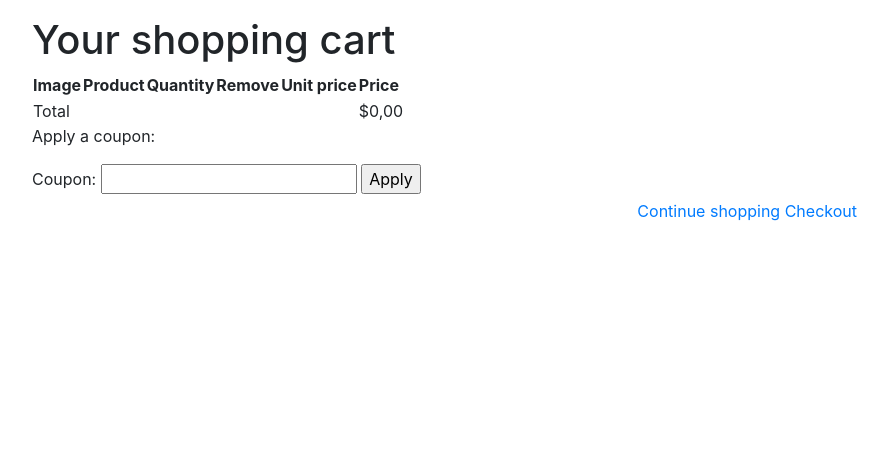
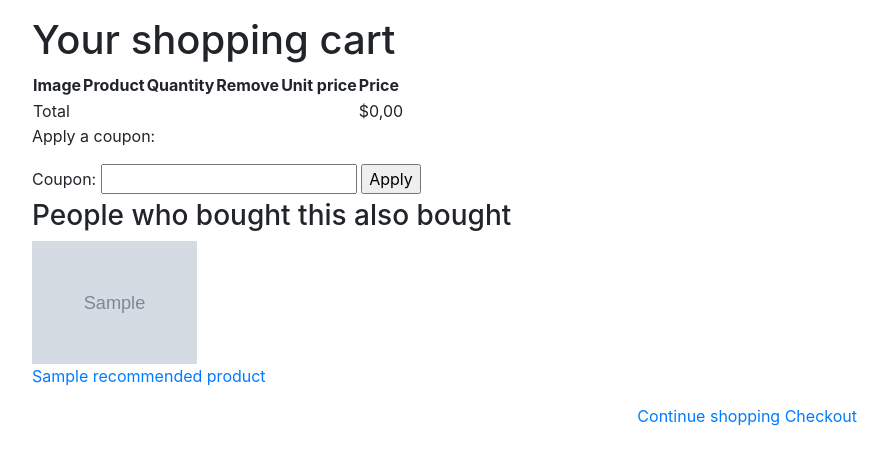
Before and after one commit to Minigamy/ToyShop_ecommerce, a Django app: template cart/templates/cart/detail.html in a window 1280 px wide. Shown: the part 65-530 px from the top of the page, without its empty margins (338-1226 px from the left). Run offline with Django 4.2, Linux system fonts and the light colour scheme; tables that the repository leaves empty hold one stand-in row (values such as "Sample post"); the template is opened without the code that fills it: values that come from a table or form of the project are taken from there, most other values are stand-ins (such as "Sample title", 1, 10 or a date in 2020); grey boxes marked "Sample" are stand-in pictures; parts of the project's set-up code (start-up, migrations or seed data) failed here and were passed over; some libraries are stand-ins or nearby versions.

Commit message:
Add recommendation in cart page

```diff
--- a/cart/templates/cart/detail.html
+++ b/cart/templates/cart/detail.html
@@ -82,12 +82,30 @@ Your shopping cart
     </tbody>
 </table>
 
+
 <p>Apply a coupon:</p>
 <form action="{% url 'coupons:apply' %}" method="post">
-{{ coupon_apply_form }}
-<input type="submit" value="Apply">
-{% csrf_token %}
+    {{ coupon_apply_form }}
+    <input type="submit" value="Apply">
+    {% csrf_token %}
 </form>
+
+
+{% if recommended_products %}
+<div class="recommendations cart">
+    <h3>People who bought this also bought</h3>
+    {% for p in recommended_products %}
+    <div class="item">
+        <a href="{{ p.get_absolute_url }}">
+            <img src="{% if p.image %}{{ p.image.url }}{% else %}
+            @@{% endif %}" width="20%">
+        </a>
+        <p><a href="{{ p.get_absolute_url }}">{{ p.name }}</a></p>
+    </div>
+    {% endfor %}
+</div>
+{% endif %}
+
 
 
 <p class="text-right">
```
Also changed, not shown: cart/views.py (+7 -1 lines), README.md.
